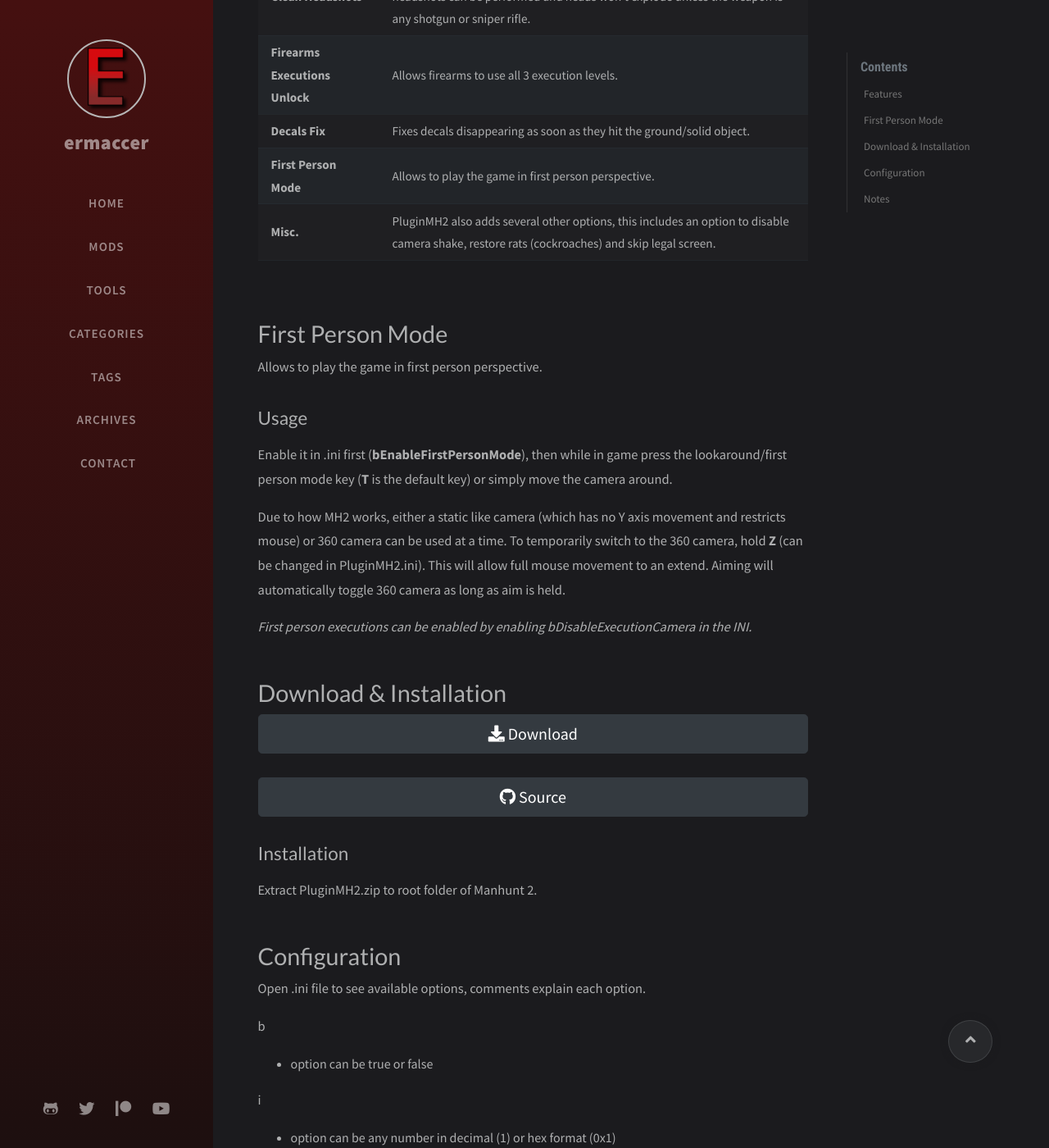
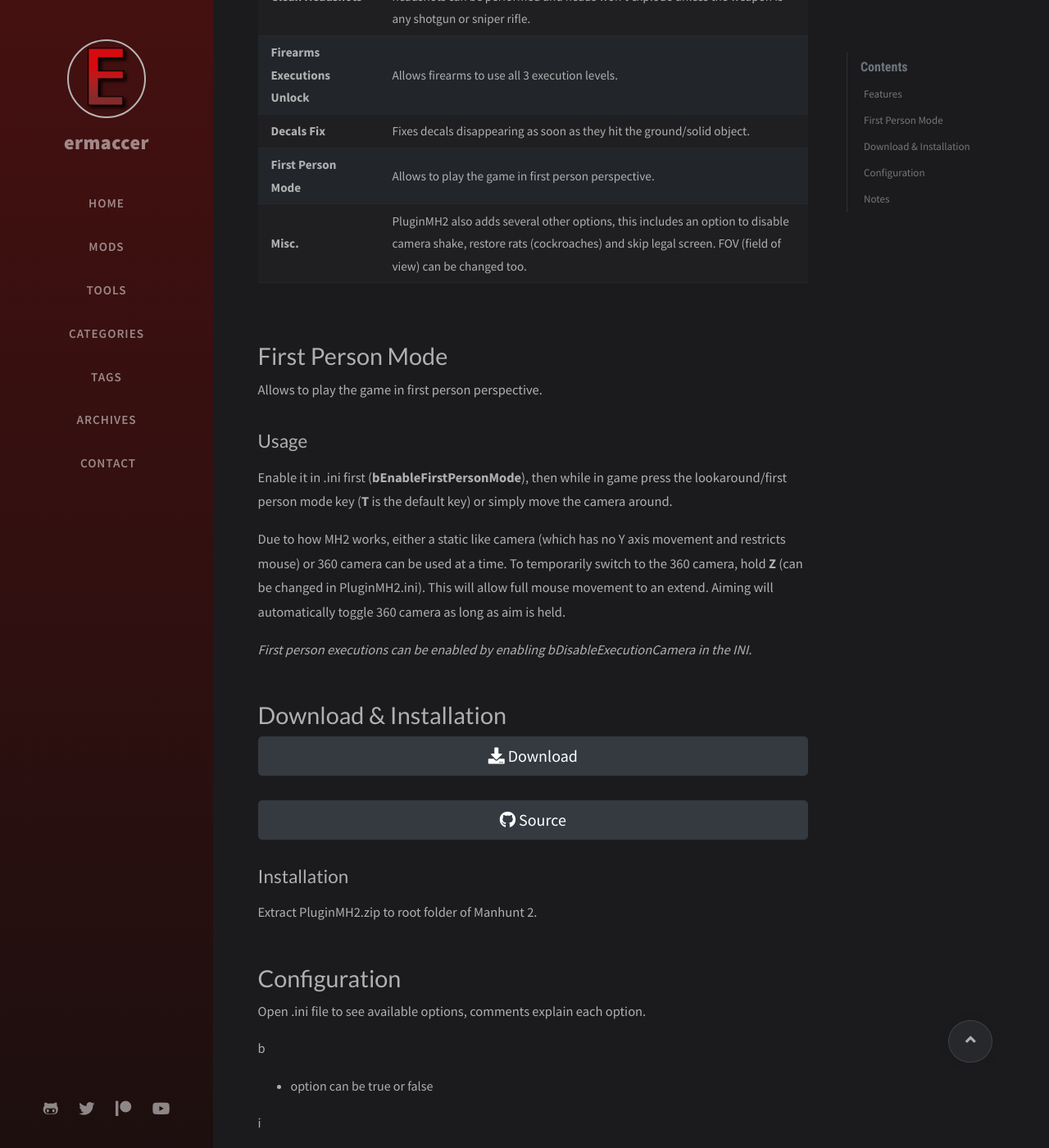
Before and after one commit to ermaccer/ermaccer.github.io, a Jekyll site: the page built from _posts/plugins/2018-08-11-pluginmh2.md, in a window 1280 px wide and 1400 px high, scrolled down 454 px. Shown: the whole window at 82% size. Built offline with Jekyll 4.4.1, drawn with Linux system fonts in a browser that asks for light colours; nearby versions of some CDN libraries; comment, search, counter and statistics services are not loaded; some of the changed text lies outside the part shown.

Commit message:
Update 2018-08-11-pluginmh2.md

```diff
--- a/_posts/plugins/2018-08-11-pluginmh2.md
+++ b/_posts/plugins/2018-08-11-pluginmh2.md
@@ -22,7 +22,7 @@ hidden: false
 | **Firearms Executions Unlock** | Allows firearms to use all 3 execution levels.  |
 | **Decals Fix** | Fixes decals disappearing as soon as they hit the ground/solid object. |
 | **First Person Mode** | Allows to play the game in first person perspective. |
-| **Misc.** | PluginMH2 also adds several other options, this includes an option to disable camera shake, restore rats (cockroaches) and skip legal screen. |
+| **Misc.** | PluginMH2 also adds several other options, this includes an option to disable camera shake, restore rats (cockroaches) and skip legal screen. FOV (field of view) can be changed too. |
 
 
 # First Person Mode
@@ -70,11 +70,13 @@ b
 i
 - option can be any number in decimal (1) or hex format (0x1)
 
+f
+ - option can be any real number (0.01, 1.0, 1.23)
+
 sz
 - option can be text
 
 
 # Notes
 
-- Manhunt 2 anims are way more dynamic than Manhunt, therefore most cinematics will not work right in first person mode, probably like 10% of executions will look OK.
 - Firearms Execution Unlock is only a code toggle! Extra assets might be required to make this work 100%!
```
